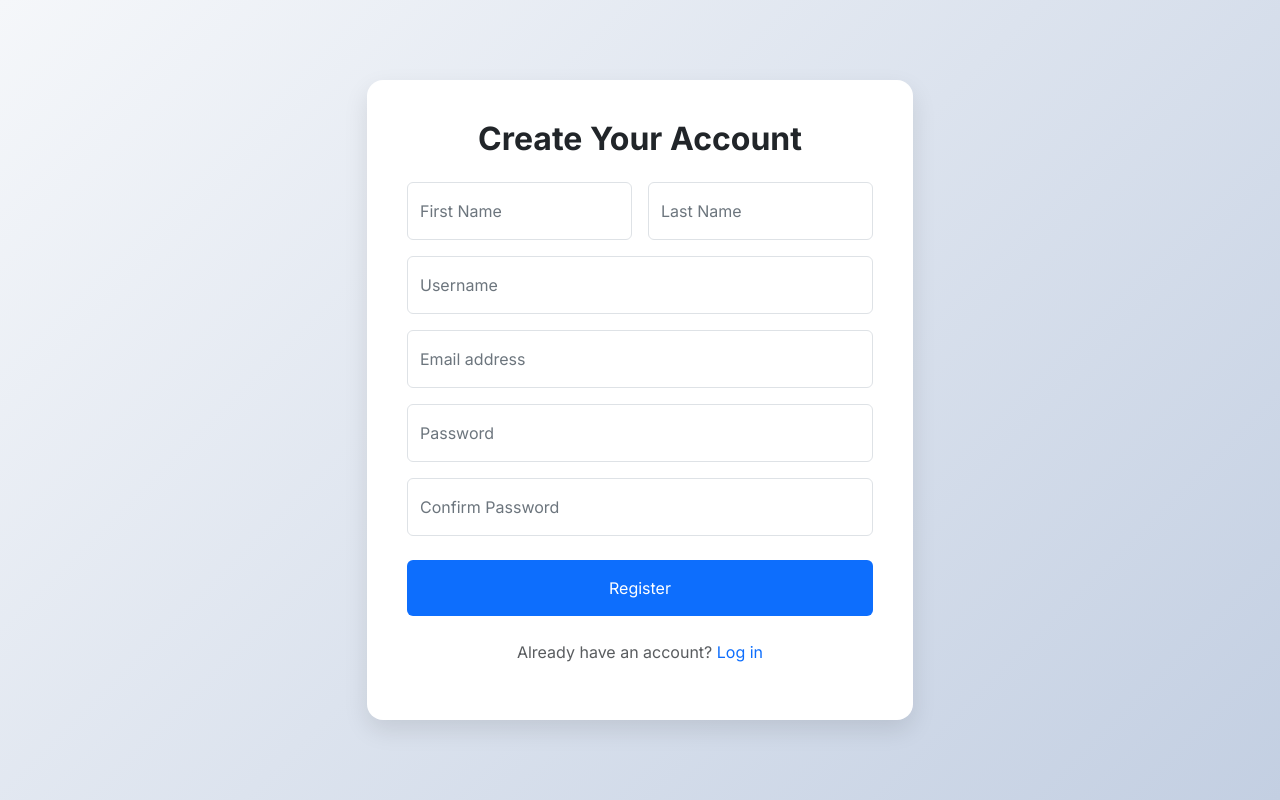
After one commit to tamal002/mycart-Ecommerce-app, a Django app: page /login/register/ in a window 1280 px wide. The commit adds this page. Run offline with Django 5.2, Linux system fonts and the light colour scheme.

Commit message:
login/register page

```diff
--- /dev/null
+++ b/accounts/templates/accounts/register.html
@@ -0,0 +1,225 @@
+<!DOCTYPE html>
+<html lang="en">
+<head>
+    <meta charset="UTF-8">
+    <meta name="viewport" content="width=device-width, initial-scale=1.0">
+    <title>Create an Account</title>
+    <!-- Bootstrap CSS -->
+    <link href="https://cdn.jsdelivr.net/npm/bootstrap@5.3.3/dist/css/bootstrap.min.css" rel="stylesheet" xintegrity="sha384-QWTKZyjpPEjISv5WaRU9OFeRpok6YctnYmDr5pNlyT2bRjXh0JMhjY6hW+ALEwIH" crossorigin="anonymous">
+    <!-- Google Fonts -->
+    <link rel="preconnect" href="https://fonts.googleapis.com">
+    <link rel="preconnect" href="https://fonts.gstatic.com" crossorigin>
+    <link href="https://fonts.googleapis.com/css2?family=Inter:wght@400;500;600;700&display=swap" rel="stylesheet">
+    <style>
+        /* Custom styles */
+        body {
+            font-family: 'Inter', sans-serif;
+            background: linear-gradient(135deg, #f5f7fa 0%, #c3cfe2 100%);
+            display: flex;
+            align-items: center;
+            justify-content: center;
+            min-height: 100vh;
+            margin: 0;
+        }
+        .registration-card {
+            background-color: #ffffff;
+            border-radius: 1rem;
+            box-shadow: 0 10px 25px rgba(0, 0, 0, 0.1);
+            padding: 2.5rem;
+            width: 100%;
+            max-width: 600px;
+            transition: transform 0.3s ease-in-out;
+        }
+        .registration-card:hover {
+            transform: translateY(-5px);
+        }
+        .form-control:focus {
+            box-shadow: 0 0 0 0.25rem rgba(13, 110, 253, 0.25);
+            border-color: #86b7fe;
+        }
+        .btn-primary {
+            background-color: #0d6efd;
+            border: none;
+            transition: background-color 0.3s ease;
+        }
+        .btn-primary:hover {
+            background-color: #0b5ed7;
+        }
+        .form-floating > label {
+            color: #6c757d;
+        }
+        .invalid-feedback {
+            display: none;
+            width: 100%;
+            margin-top: .25rem;
+            font-size: .875em;
+            color: #dc3545;
+        }
+        .was-validated .form-control:invalid, .form-control.is-invalid {
+            border-color: #dc3545;
+        }
+        .was-validated .form-control:invalid:focus, .form-control.is-invalid:focus {
+            box-shadow: 0 0 0 0.25rem rgba(220,53,69,.25);
+        }
+        .was-validated .form-control:invalid ~ .invalid-feedback,
+        .form-control.is-invalid ~ .invalid-feedback {
+            display: block;
+        }
+    </style>
+</head>
+<body>
+
+    <div class="container">
+        <div class="row justify-content-center">
+            <div class="col-md-8 col-lg-6">
+                <div class="registration-card">
+                    <h2 class="text-center mb-4 fw-bold">Create Your Account</h2>
+                    <!-- No-validate prevents browser's default validation to show custom messages -->
+                    <form id="registrationForm" class="needs-validation" novalidate>
+                        <div class="row g-3">
+                            <!-- First Name -->
+                            <div class="col-sm-6">
+                                <div class="form-floating">
+                                    <input type="text" class="form-control" id="firstName" placeholder="John" required>
+                                    <label for="firstName">First Name</label>
+                                    <div class="invalid-feedback">
+                                        Please enter your first name.
+                                    </div>
+                                </div>
+                            </div>
+                            <!-- Last Name -->
+                            <div class="col-sm-6">
+                                <div class="form-floating">
+                                    <input type="text" class="form-control" id="lastName" placeholder="Doe" required>
+                                    <label for="lastName">Last Name</label>
+                                    <div class="invalid-feedback">
+                                        Please enter your last name.
+                                    </div>
+                                </div>
+                            </div>
+                            <!-- Username -->
+                            <div class="col-12">
+                                 <div class="form-floating">
+                                    <input type="text" class="form-control" id="username" placeholder="Username" required>
+                                    <label for="username">Username</label>
+                                     <div class="invalid-feedback">
+                                        Please choose a username.
+                                    </div>
+                                </div>
+                            </div>
+                            <!-- Email -->
+                            <div class="col-12">
+                                <div class="form-floating">
+                                    <input type="email" class="form-control" id="email" placeholder="name@example.com" required>
+                                    <label for="email">Email address</label>
+                                    <div class="invalid-feedback">
+                                        Please enter a valid email address.
+                                    </div>
+                                </div>
+                            </div>
+                            <!-- Password -->
+                            <div class="col-12">
+                                <div class="form-floating">
+                                    <input type="password" class="form-control" id="password" placeholder="Password" required minlength="8">
+                                    <label for="password">Password</label>
+                                    <div class="invalid-feedback" id="passwordFeedback">
+                                        Password must be at least 8 characters long.
+                                    </div>
+                                </div>
+                            </div>
+                            <!-- Confirm Password -->
+                            <div class="col-12">
+                                <div class="form-floating">
+                                    <input type="password" class="form-control" id="confirmPassword" placeholder="Confirm Password" required>
+                                    <label for="confirmPassword">Confirm Password</label>
+                                    <div class="invalid-feedback" id="confirmPasswordFeedback">
+                                        Passwords do not match.
+                                    </div>
+                                </div>
+                            </div>
+                        </div>
+
+                        <!-- Submit Button -->
+                        <button class="btn btn-primary w-100 py-3 mt-4" type="submit">Register</button>
+                    </form>
+                     <p class="text-center text-muted mt-4">
+                        Already have an account? <a href={% url 'login' %} class="text-decoration-none">Log in</a>
+                    </p>
+                </div>
+            </div>
+        </div>
+    </div>
+
+    <!-- Bootstrap JS Bundle -->
+    <script src="https://cdn.jsdelivr.net/npm/bootstrap@5.3.3/dist/js/bootstrap.bundle.min.js" xintegrity="sha384-YvpcrYf0tY3lHB60NNkmXc5s9fDVZLESaAA55NDzOxhy9GkcIdslK1eN7N6jIeHz" crossorigin="anonymous"></script>
+    <script>
+        (function () {
+            'use strict';
+
+            const form = document.getElementById('registrationForm');
+            const password = document.getElementById('password');
+            const confirmPassword = document.getElementById('confirmPassword');
+            const confirmPasswordFeedback = document.getElementById('confirmPasswordFeedback');
+
+            form.addEventListener('submit', function (event) {
+                // Add Bootstrap's was-validated class to the form to show feedback
+                form.classList.add('was-validated');
+
+                // Check if passwords match
+                if (password.value !== confirmPassword.value) {
+                    confirmPassword.classList.add('is-invalid');
+                    confirmPassword.setCustomValidity("Invalid"); // Mark field as invalid for bootstrap
+                    confirmPasswordFeedback.textContent = 'Passwords do not match.';
+                } else {
+                    confirmPassword.classList.remove('is-invalid');
+                    confirmPassword.setCustomValidity(""); // Mark field as valid
+                }
+
+                // If form is not valid, prevent submission
+                if (!form.checkValidity() || password.value !== confirmPassword.value) {
+                    event.preventDefault();
+                    event.stopPropagation();
+                } else {
+                    // Handle successful form submission here
+                    // For demo, we just log it. In a real app, you'd send data to a server.
+                    event.preventDefault(); // Prevent actual submission for this demo
+                    alert('Registration successful!');
+                    console.log('Form submitted successfully');
+                }
+            }, false);
+
+            // Real-time validation for confirm password field
+            confirmPassword.addEventListener('input', function() {
+                if (password.value !== confirmPassword.value) {
+                    confirmPassword.classList.add('is-invalid');
+                    confirmPassword.setCustomValidity("Invalid");
+                    confirmPasswordFeedback.textContent = 'Passwords do not match.';
+                } else {
+                    confirmPassword.classList.remove('is-invalid');
+                    confirmPassword.setCustomValidity("");
+                }
+            });
+
+             // Real-time validation for password field
+            password.addEventListener('input', function() {
+                 if (password.value.length < 8) {
+                    password.classList.add('is-invalid');
+                    password.setCustomValidity("Invalid");
+                } else {
+                    password.classList.remove('is-invalid');
+                    password.setCustomValidity("");
+                }
+                // Also re-validate confirm password field
+                if (confirmPassword.value && password.value !== confirmPassword.value) {
+                    confirmPassword.classList.add('is-invalid');
+                    confirmPassword.setCustomValidity("Invalid");
+                } else if(confirmPassword.value) {
+                     confirmPassword.classList.remove('is-invalid');
+                     confirmPassword.setCustomValidity("");
+                }
+            });
+
+        })();
+    </script>
+</body>
+</html>
--- a/accounts/urls.py
+++ b/accounts/urls.py
@@ -2,5 +2,6 @@ from django.urls import path
 from . import views
 
 urlpatterns = [
-    path('', views.index, name='index'),
+    path('', views.login, name='login'),
+    path('register/', views.register, name='register')
 ]
--- a/accounts/views.py
+++ b/accounts/views.py
@@ -3,5 +3,9 @@ from django.http import HttpResponse
 
 
 
-def index(request):
-    return HttpResponse("Welcome to the Blog!")
+def login(request):
+    return render(request, 'accounts/login.html')
+
+
+def register(request):
+    return render(request, 'accounts/register.html')
--- a/mycart/urls.py
+++ b/mycart/urls.py
@@ -25,5 +25,5 @@ urlpatterns = [
     path('', views.index, name='index'),
     path('shop/', include('shop.urls')),
     path('blog/', include('blog.urls')),
-    path('accounts/', include('accounts.urls')),
+    path('login/', include('accounts.urls')),
 ] + static(settings.MEDIA_URL, document_root=settings.MEDIA_ROOT)
--- a/shop/urls.py
+++ b/shop/urls.py
@@ -9,5 +9,6 @@ urlpatterns = [
     path('tracker/', views.tracker, name='tracker'),
     path('search/', views.search, name='search'),
     path('productview/<int:id>/', views.product_view, name='product_view'),
+    path('cart/', views.cart, name='cart'),
     path('ckeckout/', views.ckeckout, name='ckeckout'),
 ]
--- a/shop/views.py
+++ b/shop/views.py
@@ -2,6 +2,7 @@ from django.shortcuts import render, redirect
 from shop.models import Product
 from shop.models import Enquiry
 # Create your views here.
+
 
 def index(request):
     products = Product.objects.all()
@@ -39,5 +40,9 @@ def product_view(request, id):
     product = Product.objects.get(product_id=id)
     return render(request, 'shop/productview.html', {"product": product})
 
+def cart(request):
+    return render(request, 'shop/cartView.html')
+
+
 def ckeckout(request):
     return render(request, 'shop/checkout.html')
```
Also changed, not shown: accounts/templates/accounts/login.html (added, +22 -0 lines), shop/templates/shop/base.html (+6 -14 lines), shop/templates/shop/cartView.html (added, +86 -0 lines), shop/templates/shop/productview.html (+15 -1 lines), shop/templates/shop/shophome.html (+11 -3 lines).
